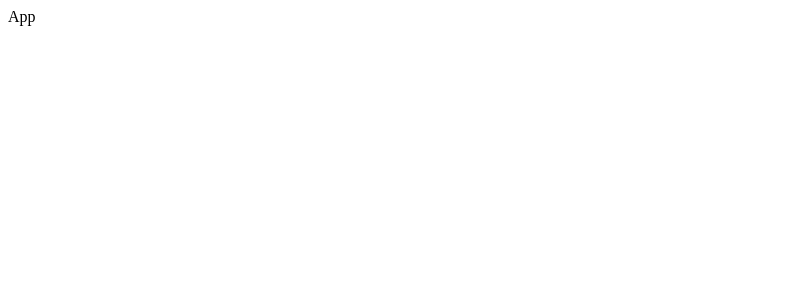
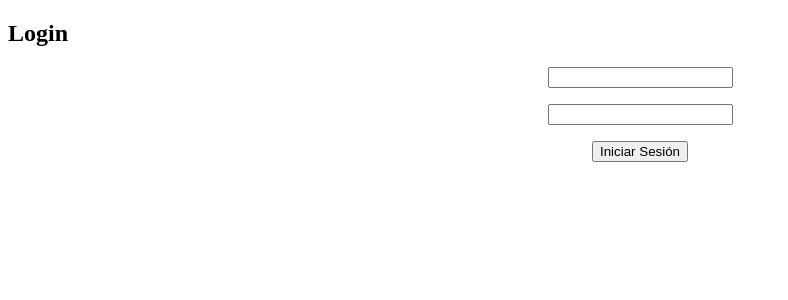
Before and after one commit to MatZxZx/FrontEnd-FootballFate, a React (Vite) app: page / in a window 1280 px wide. Shown: the top 300 px of the page, without its empty margins (0-788 px from the left). Built offline with nearby package versions, Linux system fonts and the light colour scheme.

Commit message:
Login funcional

```diff
--- a/src/App.jsx
+++ b/src/App.jsx
@@ -1,7 +1,8 @@
 import React from 'react'
+import {Form} from './components/Form'
 
 export default function App() {
   return (
-    <div>App</div>
+    <div><Form /></div>
   )
 }
--- /dev/null
+++ b/src/components/Form.css
@@ -0,0 +1,9 @@
+.form{
+    display: flex;
+    justify-content: center;
+    flex-direction: column ;
+    align-items: center;
+    gap: 1rem;
+
+
+}
--- /dev/null
+++ b/src/components/Form.jsx
@@ -0,0 +1,55 @@
+import "./Form.css"
+import { useState } from "react"
+
+export function Form(){
+
+    const [name, setName] = useState("")
+    const [pass, setPass] = useState("")
+    const [error, setError] = useState(false)
+
+    const handleSubmit = (e) => {
+        e.preventDefault()
+
+        if(name == "" || pass == ""){
+
+            setError(true)
+            return
+
+        }
+
+        setError(false)
+
+    }
+
+    return(
+
+        <section>
+
+            <h1>Login</h1>
+
+            <form className="form"
+            onSubmit={handleSubmit}
+            >
+
+
+                <input type="text"
+
+                value={name} onChange={e => setName(e.target.value)}
+
+                />
+                <input type="password"
+
+                value={pass} onChange={e => setPass(e.target.value)}
+
+                />
+                <button>Iniciar Sesión</button>
+
+            </form>
+
+            {error && <p>Complete todos los campos e intente de nuevo.</p>}
+
+        </section>
+
+    )
+
+}
```
Also changed, not shown: src/components/Home.jsx (added, +11 -0 lines).
